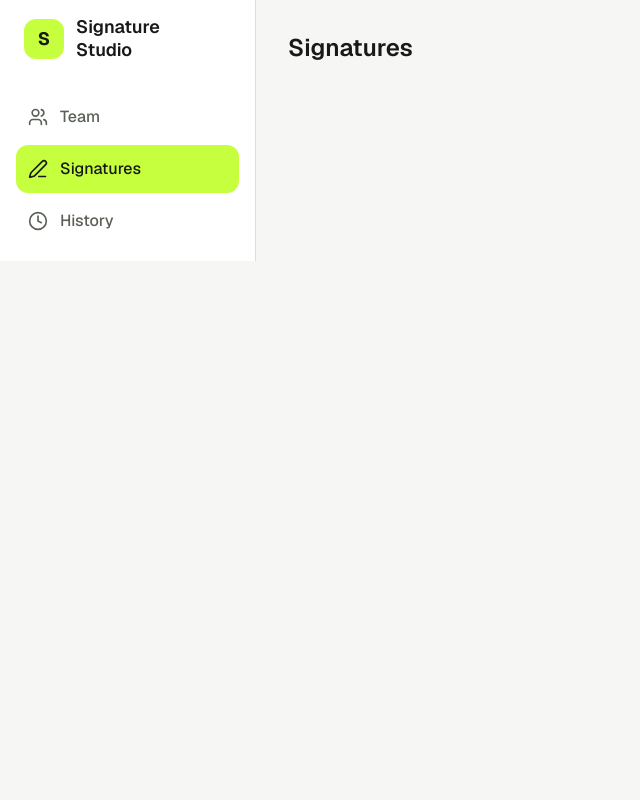
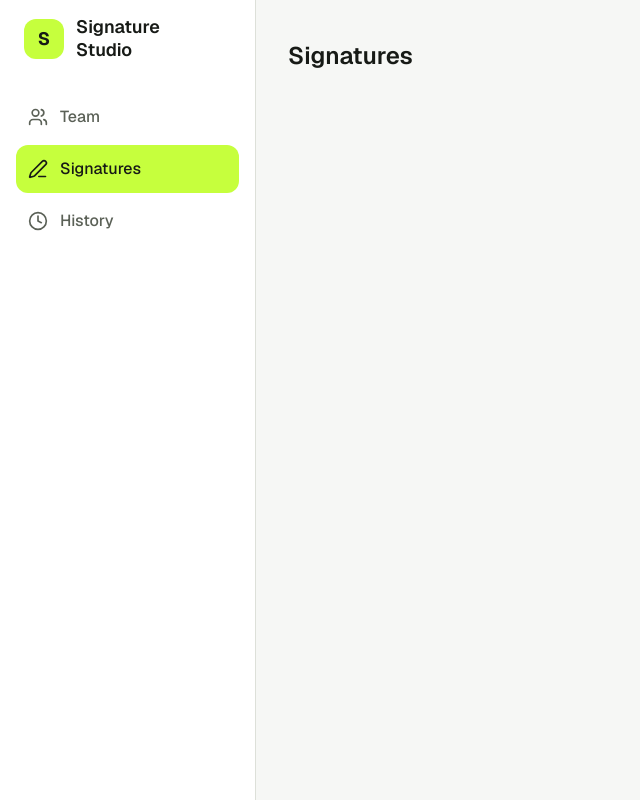
Before and after one commit to dev-nobre/Signature-Studio, a Next.js app: page /signatures in a window 1280 px wide. Shown: the whole page, without its empty margins (0-640 px from the left). Built offline with nearby package versions, Linux system fonts and the light colour scheme.

Commit message:
fix: make sidebar sticky and constrain content width

```diff
--- a/app/(app)/layout.tsx
+++ b/app/(app)/layout.tsx
@@ -1,10 +1,12 @@
 import { Sidebar } from "@/components/sidebar";
 
 export default function AppLayout({ children }: { children: React.ReactNode }) {
-  return (
-    <div className="flex min-h-screen">
-      <Sidebar />
-      <main className="flex-1 p-8">{children}</main>
-    </div>
-  );
+    return (
+        <div className="flex min-h-screen">
+            <Sidebar />
+            <main className="min-w-0 flex-1">
+                <div className="mx-auto w-full max-w-5xl px-8 py-10">{children}</div>
+            </main>
+        </div>
+    );
 }
--- a/components/sidebar.tsx
+++ b/components/sidebar.tsx
@@ -14,7 +14,7 @@ export function Sidebar() {
   const pathname = usePathname();
 
   return (
-    <aside className="flex h-full w-64 flex-col border-r border-border bg-surface p-4">
+    <aside className="sticky top-0 flex h-screen w-64 shrink-0 flex-col border-r border-border bg-surface p-4">
 
       <div className="mb-8 flex items-center gap-3 px-2">
         <div className="flex h-10 w-10 items-center justify-center rounded-xl bg-tenant text-lg font-bold text-tenant-foreground">
```
